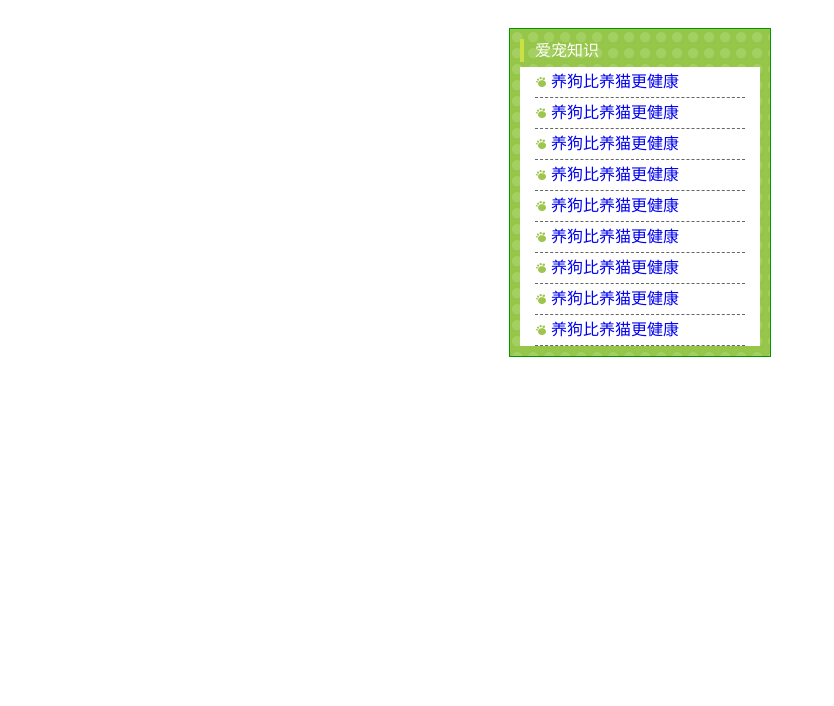
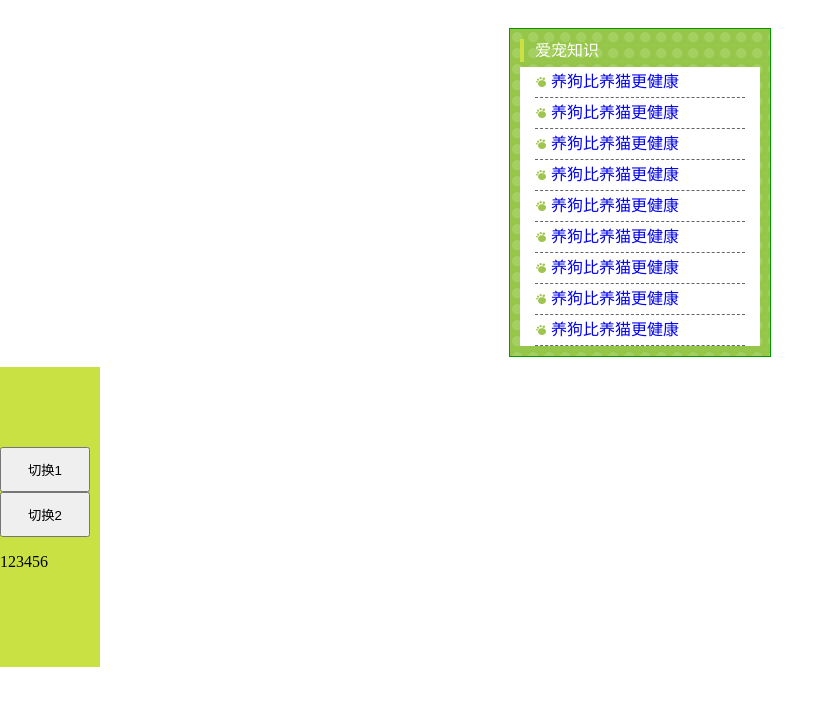
Before and after one commit to life-is-a-boat/JavaScript, a plain HTML site: page HtmlDemo/sina.html in a window 1280 px wide. Shown: the whole page, without its empty margins (0-834 px from the left). Drawn offline with Linux system fonts and the light colour scheme.

Commit message:
DOM节点操作

```diff
--- a/HtmlDemo/sina.html
+++ b/HtmlDemo/sina.html
@@ -157,7 +157,23 @@
         <!--</div>-->
     <!--</div>-->
 
+<div id="234" style="width: 100px;height: 300px;background-color: #c9e143;align-content: center">
+    <button style="width: 90px;height: 45px;" id="value1">切换1</button>
+    <button style="width: 90px;height: 45px;" id="value2">切换2</button>
+    <p id="2345">123</p>
+</div>
 
+<script type="text/javascript">
+    var pStr = document.getElementById("2345");
+    pStr.innerHTML = "123456";
+    document.getElementById("value1").onclick = function (ev) {
+        pStr.innerHTML = this.innerHTML
+    }
+    document.getElementById("value2").onclick = function (ev) {
+        pStr.innerHTML = this.innerHTML
+    }
+
+</script>
 
 </body>
 </html>
```
Also changed, not shown: 1 other file.
